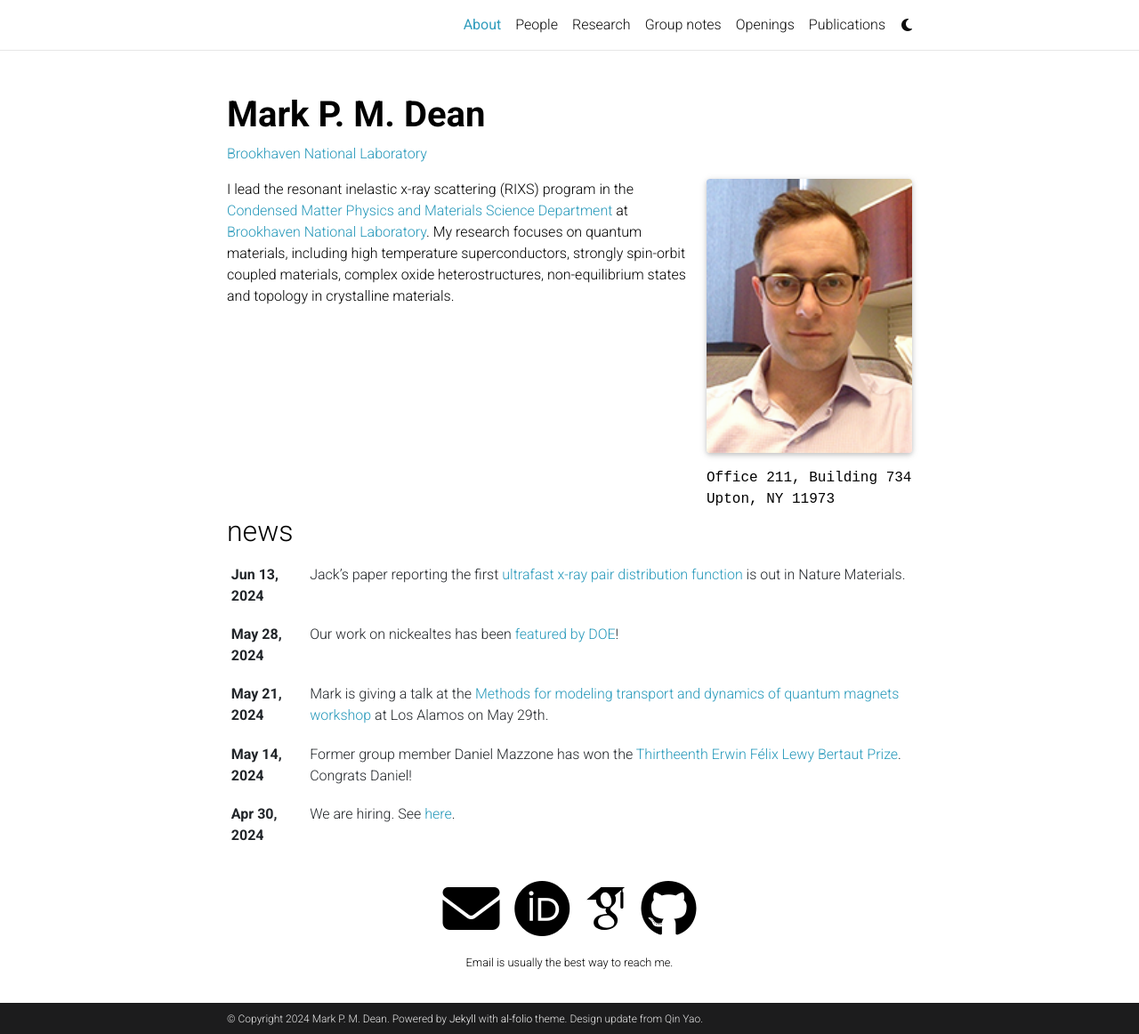
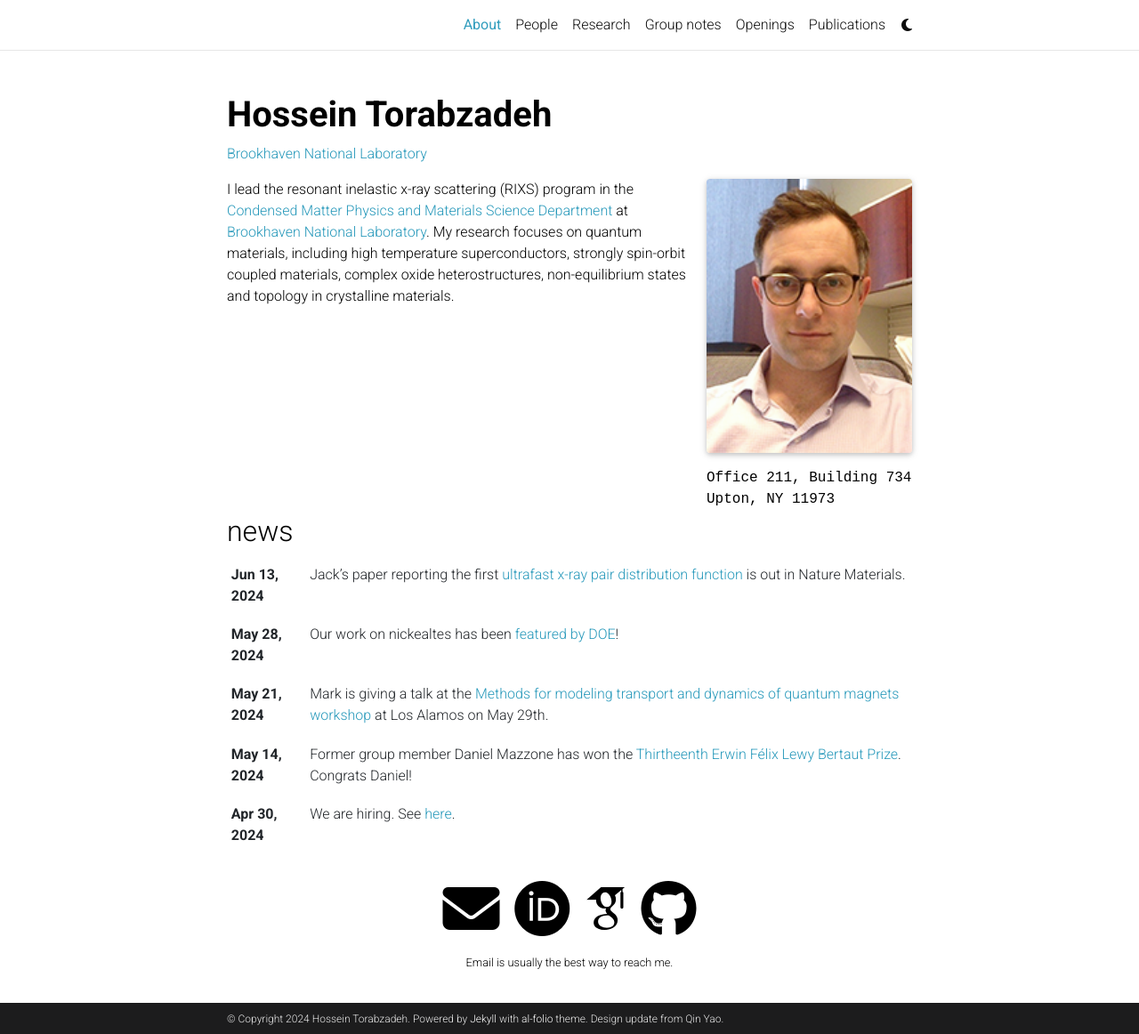
Before and after one commit to torabzadeh/BLOG01, a Jekyll site: the page built from _pages/about.md, in a window 1280 px wide and 1162 px high. Shown: the whole window at 89% size. Built offline with Jekyll 4.4.1, drawn with Linux system fonts in a browser that asks for light colours; full-size pictures stand in for the smaller copies a plugin makes; some web fonts are replaced; comment, search, counter and statistics services are not loaded; a style sheet for code colours, icons or effects is not loaded.

Commit message:
Update _config.yml

```diff
--- a/_config.yml
+++ b/_config.yml
@@ -3,9 +3,8 @@
 # -----------------------------------------------------------------------------
 
 title: blank # the website title (if blank, full name will be used instead)
-first_name: Mark
-middle_name: P. M.
-last_name: Dean
+first_name: Hossein
+last_name: Torabzadeh
 email: mdean@bnl.gov
 description: > # the ">" symbol means to ignore newlines until "footer_text:"
   Resonant x-ray scattering on quantum materials at Brookhaven.
@@ -17,8 +16,8 @@
 lang: en # the language of your site (for example: en, fr, cn, ru, etc.)
 icon: ⚛️  # the emoji used as the favicon (alternatively, provide image name in /assets/img/)
 
-url: mpmdean.github.io # the base hostname & protocol for your site
-baseurl:  # the subpath of your site, e.g. /blog/
+url: torabzadeh.github.io # the base hostname & protocol for your site
+baseurl: /blog01 # the subpath of your site, e.g. /blog/
 last_updated: false # set to true if you want to display last updated in the footer
 impressum_path:  # set to path to include impressum link in the footer, use the same path as permalink in a page, helps to conform with EU GDPR
 
```
